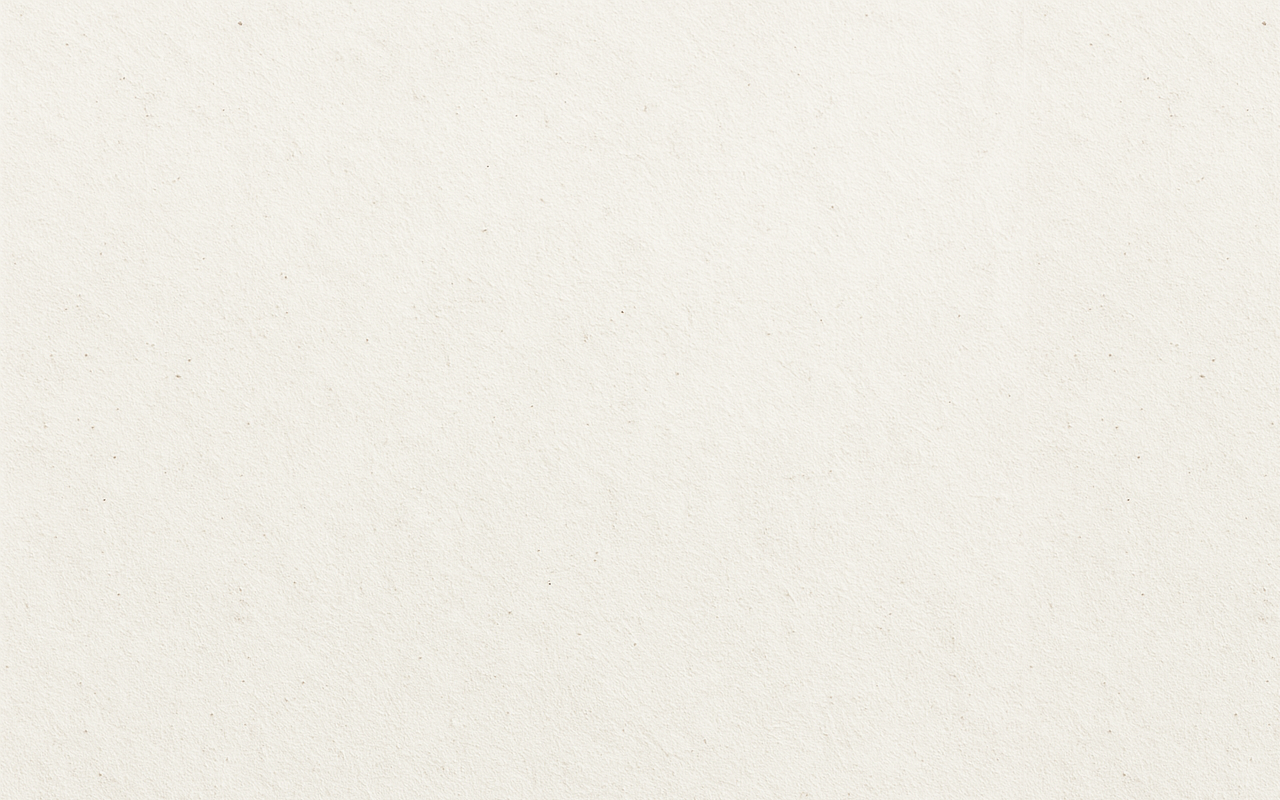
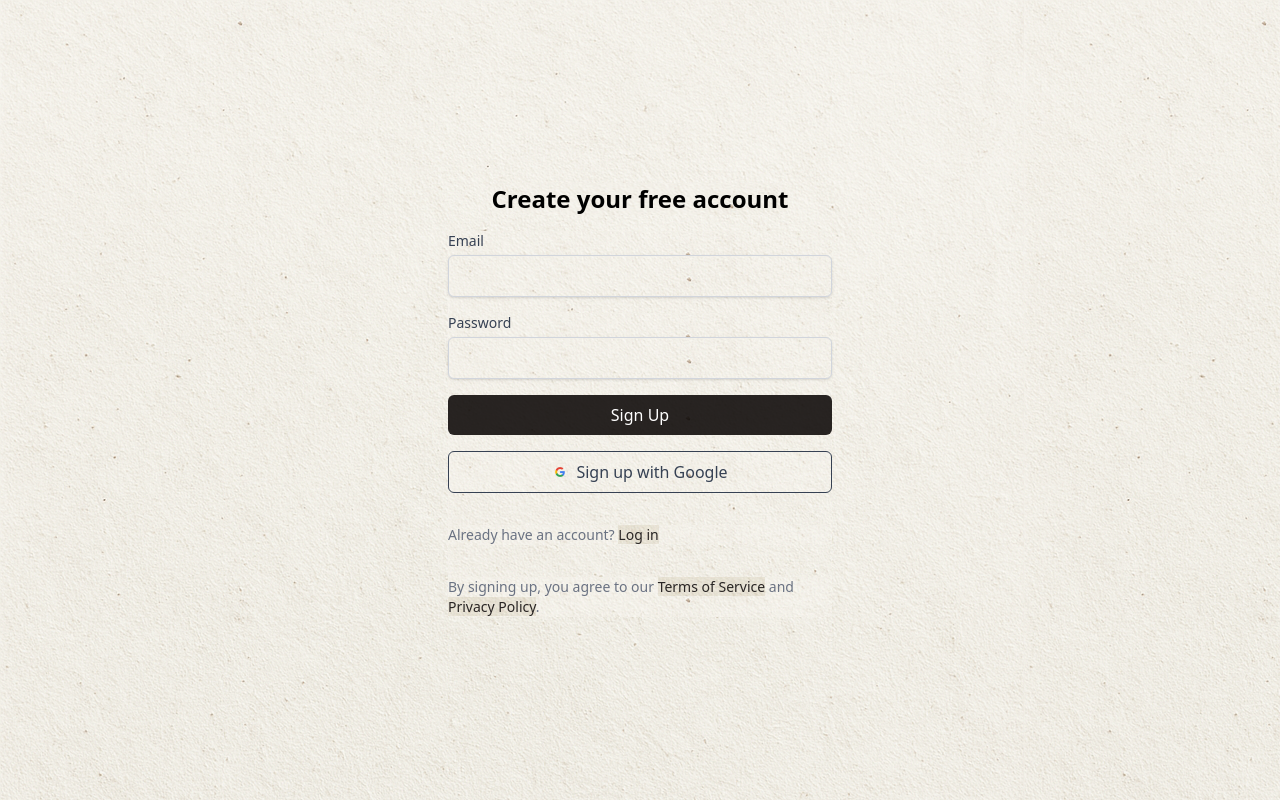
Before and after one commit to daniel-barker/bankd-and-budgetd, a SvelteKit app: page /signup in a window 1280 px wide. Built offline with nearby package versions, Linux system fonts and the light colour scheme.

Commit message:
begin onboarding

```diff
--- a/src/lib/index.js
+++ /dev/null
@@ -1 +0,0 @@
-// place files you want to import through the `$lib` alias in this folder.
--- a/src/routes/signup/+page.svelte
+++ b/src/routes/signup/+page.svelte
@@ -0,0 +1,145 @@
+<script lang="ts">
+  import { onMount } from 'svelte';
+  import { auth, db } from '$lib/firebase/client';
+  import { signInWithPopup, GoogleAuthProvider } from 'firebase/auth';
+  import { createUserWithEmailAndPassword } from 'firebase/auth';
+  import { doc, setDoc, serverTimestamp } from 'firebase/firestore';
+  import { goto } from '$app/navigation';
+
+  let email = '';
+  let password = '';
+  let errorMessage = '';
+  let loading = false;
+
+  // Handle form submission
+  async function handleSignup() {
+    errorMessage = '';
+    loading = true;
+
+    try {
+      // 1. Create user in Firebase Auth
+      const userCredential = await createUserWithEmailAndPassword(
+        auth,
+        email,
+        password
+      );
+
+      const user = userCredential.user;
+
+      // 2. Create Firestore user doc with minimal onboarding data
+      await setDoc(doc(db, 'users', user.uid), {
+        email: user.email,
+        createdAt: serverTimestamp(),
+        onboardingStep: 'income' // or 'start'—whatever your next step is
+      });
+
+      // 3. Redirect to the next step (welcome screen or direct to Step 1)
+      goto('/welcome'); // or '/onboarding' etc.
+    } catch (err) {
+      console.error(err);
+      errorMessage = err.message || 'Signup failed. Please try again.';
+    } finally {
+      loading = false;
+    }
+  }
+
+  async function handleGoogleSignup() {
+    try {
+      const provider = new GoogleAuthProvider();
+      const result = await signInWithPopup(auth, provider);
+      const user = result.user;
+
+      // Set doc in Firestore if new user
+      await setDoc(doc(db, 'users', user.uid), {
+        email: user.email,
+        createdAt: serverTimestamp(),
+        onboardingStep: 'income'
+      }, { merge: true });
+
+      goto('/welcome');
+    } catch (err) {
+      console.error(err);
+      errorMessage = err.message;
+    }
+  }
+</script>
+
+<div class="flex min-h-screen flex-col items-center justify-center p-4">
+  <h1 class="mb-4 text-2xl font-semibold">Create your free account</h1>
+
+  <form
+    class="flex w-full max-w-sm flex-col gap-4"
+    on:submit|preventDefault={handleSignup}
+  >
+    <!-- Email -->
+    <div>
+      <label class="block text-sm font-medium text-gray-700">Email</label>
+      <input
+        type="email"
+        bind:value={email}
+        required
+        class="mt-1 block w-full rounded-md border-gray-300 shadow-sm focus:border-stone-500 focus:ring-stone-500"
+      />
+    </div>
+
+    <!-- Password -->
+    <div>
+      <label class="block text-sm font-medium text-gray-700">Password</label>
+      <input
+        type="password"
+        bind:value={password}
+        required
+        class="mt-1 block w-full rounded-md border-gray-300 shadow-sm focus:border-stone-500 focus:ring-stone-500"
+      />
+    </div>
+
+    <!-- Error Message -->
+    {#if errorMessage}
+      <div class="rounded bg-red-100 p-2 text-red-600">
+        {errorMessage}
+      </div>
+    {/if}
+
+    <!-- Submit -->
+    <button
+      type="submit"
+      class="inline-flex items-center justify-center rounded-md bg-stone-800 px-4 py-2 text-white hover:bg-stone-700"
+      disabled={loading}
+    >
+      {#if loading}
+        <span class="loader mr-2 h-4 w-4 border-2 border-white border-t-transparent"></span>
+        Creating account...
+      {:else}
+        Sign Up
+      {/if}
+    </button>
+    <button
+  on:click|preventDefault={handleGoogleSignup}
+  class="flex items-center justify-center rounded-md border px-4 py-2 text-gray-700 hover:bg-gray-100"
+>
+  <img src="/image/google-logo.webp" alt="Google logo" class="mr-2 h-4 w-4" />
+  Sign up with Google
+</button>
+
+    <p class="mt-4 text-sm text-gray-500">
+      Already have an account? <a href="/login" class="text-stone-800">Log in</a>
+    </p>
+    <p class="mt-4 text-sm text-gray-500">
+      By signing up, you agree to our <a href="/terms" class="text-stone-800">Terms of Service</a> and <a href="/privacy" class="text-stone-800">Privacy Policy</a>.
+    </p>
+  </form>
+</div>
+
+<style lang="postcss">
+  /* Simple spinner style */
+  .loader {
+    border-radius: 9999px;
+    animation: spin 1s linear infinite;
+  }
+
+  @keyframes spin {
+    to {
+      transform: rotate(360deg);
+    }
+  }
+</style>
--- /dev/null
+++ b/src/routes/welcome/+page.svelte
@@ -0,0 +1,38 @@
+<script lang="ts">
+  import { onMount } from 'svelte';
+  import { auth } from '$lib/firebase/client';
+  import { onAuthStateChanged } from 'firebase/auth';
+  import { goto } from '$app/navigation';
+
+  let userEmail: string | null = null;
+
+  onMount(() => {
+    onAuthStateChanged(auth, (user) => {
+      if (!user) {
+        // If not logged in, send back to /signup
+        goto('/signup');
+      } else {
+        userEmail = user.email;
+      }
+    });
+  });
+</script>
+
+<div class="flex min-h-screen items-center justify-center p-4">
+  <div class="text-center">
+    <h1 class="mb-2 text-2xl font-semibold">Welcome to bank’d and budget’d!</h1>
+    {#if userEmail}
+      <p class="text-gray-700">Logged in as {userEmail}</p>
+    {/if}
+
+    <p class="mt-4 text-gray-600">
+      Ready to set up your first budget?
+    </p>
+    <button
+      class="mt-4 rounded-md bg-stone-800 px-6 py-2 text-white hover:bg-stone-700"
+      on:click={() => goto('/onboarding/income')}
+    >
+      Let’s go →
+    </button>
+  </div>
+</div>
```
Also changed, not shown: static/image/google-logo.png (added), static/image/google-logo.webp (added).
